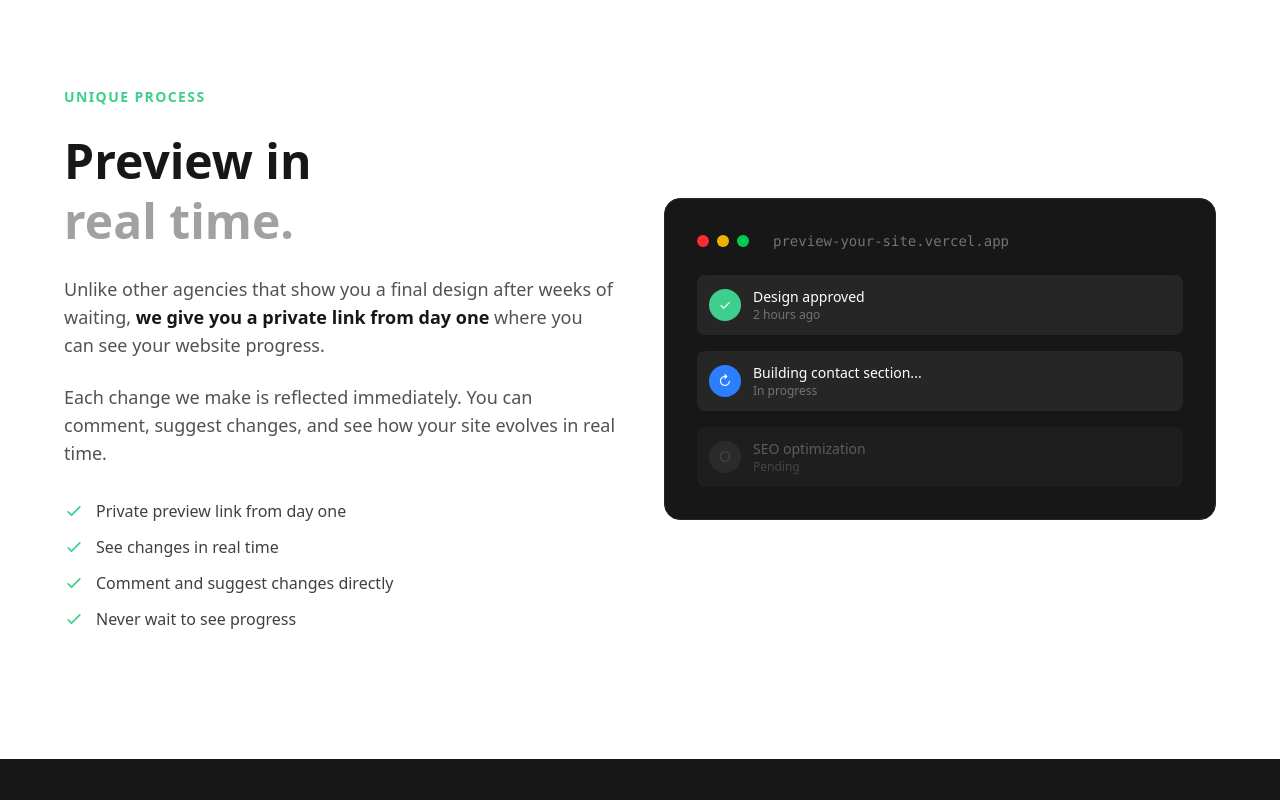
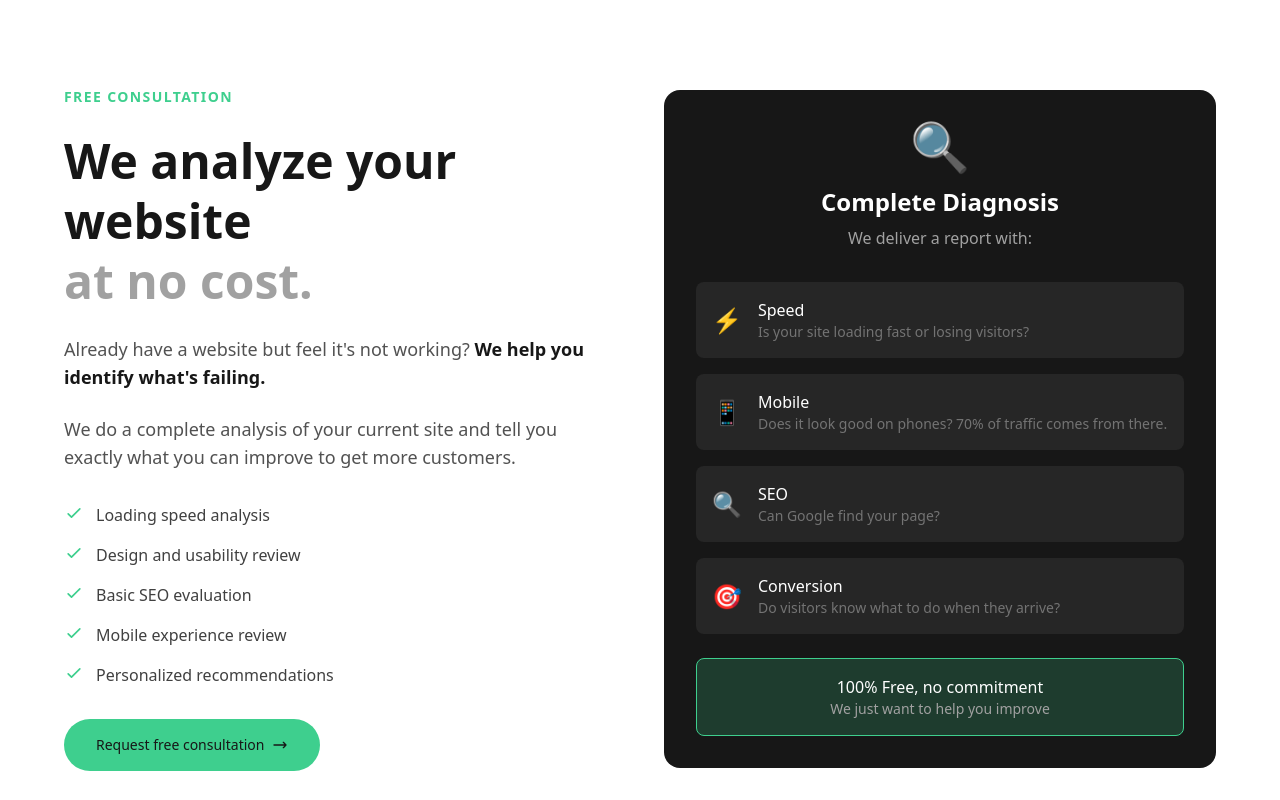
Before and after one commit to fxjorshcr-tech/maxdigitalcr, a Next.js app: page /en in a window 1280 px wide. Shown: the part 5760-6560 px from the top of the page. Built offline with nearby package versions, Linux system fonts and the light colour scheme.

Commit message:
feat: Add Free Consultation and Analytics sections to EN version
- Add Free Consultation section in English
- Add Google Analytics & Search Console section in English
- Fix contrast issues on dark backgrounds for both ES and EN versions

```diff
--- a/src/app/en/page.tsx
+++ b/src/app/en/page.tsx
@@ -358,8 +358,81 @@ export default function HomeEN() {
           </div>
         </section>
 
+        {/* FREE CONSULTATION */}
+        <section className="py-16 sm:py-24 md:py-32 px-4 sm:px-6 bg-white">
+          <div className="max-w-6xl mx-auto">
+            <div className="grid grid-cols-1 lg:grid-cols-2 gap-12 items-center">
+              <div>
+                <p className="text-sm uppercase tracking-widest mb-6 text-[#3ECF8E] font-bold">Free Consultation</p>
+                <h2 className="text-3xl sm:text-4xl md:text-5xl font-bold leading-tight mb-6 text-neutral-900">
+                  We analyze your website
+                  <br />
+                  <span className="text-neutral-400">at no cost.</span>
+                </h2>
+                <p className="text-lg mb-6 text-neutral-600">
+                  Already have a website but feel it&apos;s not working? <strong className="text-neutral-900">We help you identify what&apos;s failing.</strong>
+                </p>
+                <p className="text-lg mb-8 text-neutral-600">
+                  We do a complete analysis of your current site and tell you exactly what you can improve to get more customers.
+                </p>
+                <ul className="space-y-4 mb-8">
+                  {[
+                    "Loading speed analysis",
+                    "Design and usability review",
+                    "Basic SEO evaluation",
+                    "Mobile experience review",
+                    "Personalized recommendations"
+                  ].map((item) => (
+                    <li key={item} className="flex items-start gap-3 text-neutral-700">
+                      <CheckIcon />
+                      {item}
+                    </li>
+                  ))}
+                </ul>
+                <Link
+                  href="/en/contacto"
+                  className="inline-flex items-center gap-2 px-8 py-4 rounded-full text-sm font-medium transition-all bg-[#3ECF8E] text-neutral-900 hover:bg-[#2eb67d]"
+                >
+                  Request free consultation
+                  <svg className="w-4 h-4" fill="none" stroke="currentColor" viewBox="0 0 24 24">
+                    <path strokeLinecap="round" strokeLinejoin="round" strokeWidth={2} d="M17 8l4 4m0 0l-4 4m4-4H3" />
+                  </svg>
+                </Link>
+              </div>
+
+              <div className="bg-neutral-900 rounded-2xl p-6 sm:p-8">
+                <div className="text-center mb-8">
+                  <div className="text-5xl mb-4">🔍</div>
+                  <h3 className="text-2xl font-bold text-white mb-2">Complete Diagnosis</h3>
+                  <p className="text-neutral-400">We deliver a report with:</p>
+                </div>
+                <div className="space-y-4">
+                  {[
+                    { icon: "⚡", title: "Speed", desc: "Is your site loading fast or losing visitors?" },
+                    { icon: "📱", title: "Mobile", desc: "Does it look good on phones? 70% of traffic comes from there." },
+                    { icon: "🔍", title: "SEO", desc: "Can Google find your page?" },
+                    { icon: "🎯", title: "Conversion", desc: "Do visitors know what to do when they arrive?" },
+                  ].map((item) => (
+                    <div key={item.title} className="flex items-center gap-4 p-4 bg-neutral-800 rounded-lg">
+                      <div className="text-2xl">{item.icon}</div>
+                      <div>
+                        <p className="text-white font-medium">{item.title}</p>
+                        <p className="text-neutral-500 text-sm">{item.desc}</p>
+                      </div>
+                    </div>
+                  ))}
+                </div>
+                <div className="mt-6 p-4 bg-[#3ECF8E]/20 border border-[#3ECF8E] rounded-lg text-center">
+                  <p className="text-white font-medium">100% Free, no commitment</p>
+                  <p className="text-neutral-400 text-sm">We just want to help you improve</p>
+                </div>
+              </div>
+            </div>
+          </div>
+        </section>
+
         {/* Unique Process Section */}
-        <section className="py-16 sm:py-24 md:py-32 px-4 sm:px-6 bg-white">
+        <section className="py-16 sm:py-24 md:py-32 px-4 sm:px-6 bg-neutral-900">
           <div className="max-w-6xl mx-auto">
             <div className="grid grid-cols-1 lg:grid-cols-2 gap-12 items-center">
               <div>
@@ -496,15 +569,125 @@ export default function HomeEN() {
           </div>
         </section>
 
-        {/* Industries Section */}
+        {/* GOOGLE ANALYTICS & SEARCH CONSOLE */}
         <section className="py-16 sm:py-24 md:py-32 px-4 sm:px-6 bg-white">
           <div className="max-w-6xl mx-auto">
             <div className="text-center mb-16">
+              <p className="text-sm uppercase tracking-widest mb-6 text-[#3ECF8E] font-bold">Measure Your Success</p>
+              <h2 className="text-3xl sm:text-4xl md:text-5xl font-bold leading-tight mb-6 text-neutral-900">
+                We install Google Analytics
+                <br />
+                <span className="text-neutral-400">and Search Console.</span>
+              </h2>
+              <p className="text-xl max-w-3xl mx-auto text-neutral-600">
+                Having a website is not enough. <strong className="text-neutral-900">You need to know what&apos;s happening on it.</strong> We set up Google tools so you can make data-driven decisions.
+              </p>
+            </div>
+
+            <div className="grid grid-cols-1 lg:grid-cols-2 gap-8 mb-12">
+              {/* Google Analytics */}
+              <div className="rounded-2xl p-6 sm:p-8 bg-neutral-50 border border-neutral-200 hover:border-[#3ECF8E] transition-all">
+                <div className="flex items-center gap-4 mb-6">
+                  <div className="w-14 h-14 bg-orange-500 rounded-xl flex items-center justify-center">
+                    <span className="text-white text-2xl">📊</span>
+                  </div>
+                  <div>
+                    <h3 className="text-xl font-bold text-neutral-900">Google Analytics</h3>
+                    <p className="text-neutral-500">Know your visitors</p>
+                  </div>
+                </div>
+                <p className="text-neutral-600 mb-6">
+                  Discover who visits your page, where they come from, what pages they view and how long they stay. <strong className="text-neutral-900">Key information to grow your business.</strong>
+                </p>
+                <ul className="space-y-3">
+                  {[
+                    "How many people visit your site",
+                    "What country/city they come from",
+                    "Which pages are most popular",
+                    "How long they spend on your site",
+                    "If they visit from mobile or desktop"
+                  ].map((item) => (
+                    <li key={item} className="flex items-start gap-2 text-sm text-neutral-700">
+                      <CheckIcon />
+                      {item}
+                    </li>
+                  ))}
+                </ul>
+              </div>
+
+              {/* Search Console */}
+              <div className="rounded-2xl p-6 sm:p-8 bg-neutral-50 border border-neutral-200 hover:border-[#3ECF8E] transition-all">
+                <div className="flex items-center gap-4 mb-6">
+                  <div className="w-14 h-14 bg-blue-500 rounded-xl flex items-center justify-center">
+                    <span className="text-white text-2xl">🔍</span>
+                  </div>
+                  <div>
+                    <h3 className="text-xl font-bold text-neutral-900">Google Search Console</h3>
+                    <p className="text-neutral-500">Appear on Google</p>
+                  </div>
+                </div>
+                <p className="text-neutral-600 mb-6">
+                  See how people find you on Google, what words they search and what position you appear in. <strong className="text-neutral-900">Essential to improve your visibility.</strong>
+                </p>
+                <ul className="space-y-3">
+                  {[
+                    "What keywords find you",
+                    "What position you appear in Google",
+                    "How many times you appear in searches",
+                    "If there are errors Google detects",
+                    "Submit your sitemap for indexing"
+                  ].map((item) => (
+                    <li key={item} className="flex items-start gap-2 text-sm text-neutral-700">
+                      <CheckIcon />
+                      {item}
+                    </li>
+                  ))}
+                </ul>
+              </div>
+            </div>
+
+            {/* Why it matters */}
+            <div className="rounded-2xl p-6 sm:p-8 bg-neutral-900">
+              <div className="grid grid-cols-1 lg:grid-cols-3 gap-8 items-center">
+                <div className="lg:col-span-2">
+                  <h3 className="text-2xl font-bold text-white mb-4">Why is this important?</h3>
+                  <p className="text-neutral-400 mb-4">
+                    Without data, you&apos;re making decisions blindly. With Google Analytics and Search Console you can:
+                  </p>
+                  <ul className="grid grid-cols-1 sm:grid-cols-2 gap-3">
+                    {[
+                      "Know if your investment is working",
+                      "Identify what content to create",
+                      "Understand your audience",
+                      "Improve your position on Google"
+                    ].map((item) => (
+                      <li key={item} className="flex items-center gap-2 text-neutral-300">
+                        <CheckIcon />
+                        <span className="text-sm">{item}</span>
+                      </li>
+                    ))}
+                  </ul>
+                </div>
+                <div className="text-center">
+                  <div className="inline-block p-6 bg-[#3ECF8E]/20 border border-[#3ECF8E] rounded-xl">
+                    <p className="text-[#3ECF8E] font-bold text-lg mb-2">Included FREE</p>
+                    <p className="text-neutral-400 text-sm">in all our plans</p>
+                  </div>
+                </div>
+              </div>
+            </div>
+          </div>
+        </section>
+
+        {/* Industries Section */}
+        <section className="py-16 sm:py-24 md:py-32 px-4 sm:px-6 bg-neutral-900">
+          <div className="max-w-6xl mx-auto">
+            <div className="text-center mb-16">
               <p className="text-sm uppercase tracking-widest mb-6 text-[#3ECF8E] font-bold">Solutions for Everyone</p>
-              <h2 className="text-3xl sm:text-4xl md:text-5xl font-bold leading-tight mb-6 text-neutral-900">
+              <h2 className="text-3xl sm:text-4xl md:text-5xl font-bold leading-tight mb-6 text-white">
                 Who is this for?
               </h2>
-              <p className="text-lg sm:text-xl max-w-2xl mx-auto text-neutral-600">
+              <p className="text-lg sm:text-xl max-w-2xl mx-auto text-neutral-400">
                 If you have a business and want to grow, you need a digital presence.
               </p>
             </div>
@@ -532,10 +715,10 @@ export default function HomeEN() {
             </div>
 
             <div className="mt-12 text-center">
-              <p className="text-lg text-neutral-600 mb-4">
-                <strong className="text-neutral-900">Don&apos;t see your industry?</strong> No problem.
+              <p className="text-lg text-neutral-400 mb-4">
+                <strong className="text-white">Don&apos;t see your industry?</strong> No problem.
               </p>
-              <p className="text-xl font-semibold text-neutral-900">
+              <p className="text-xl font-semibold text-white">
                 If you have customers, you need a website. <span className="text-[#3ECF8E]">Period.</span>
               </p>
             </div>
```
